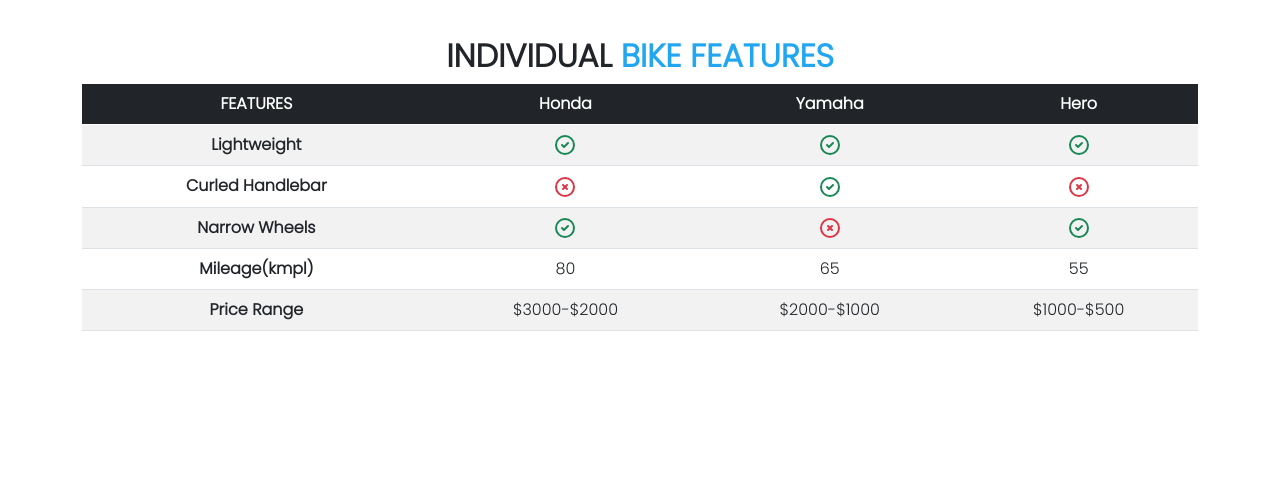
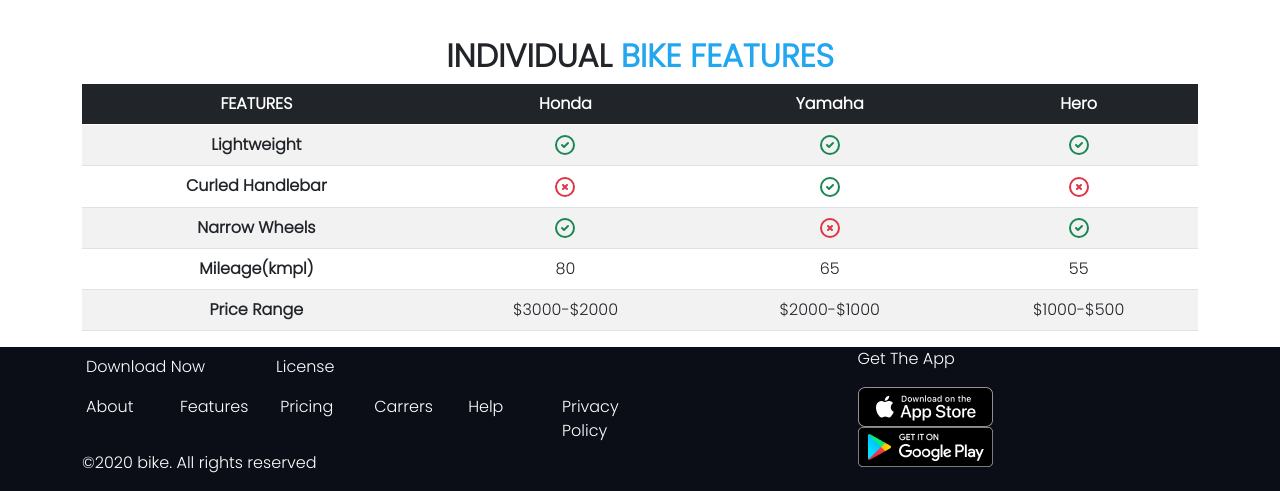
Before and after one commit to coder71-bd/hondamall, a plain HTML site: page index.html in a window 1280 px wide. Shown: the part 3517-4008 px from the top of the page. Before the commit the page ends 3864 px from the top, so only its background shows below. Drawn offline with nearby package versions, Linux system fonts and the light colour scheme.

Commit message:
footer completed

```diff
--- a/css/style.css
+++ b/css/style.css
@@ -57,3 +57,14 @@
 .faq--font {
   font-family: 'Inter', sans-serif;
 }
+
+/* --------------------
+    FOOTER STYLES
+-------------------- */
+footer {
+  --footer-bg: #0b0d17;
+}
+
+.footer--bg {
+  background-color: var(--footer-bg);
+}
--- a/index.html
+++ b/index.html
@@ -674,7 +674,9 @@
         </div>
       </section>
 
-      <!-- DEMO PRODUCTS SECTION -->
+      <!-- *************
+        DEMO PRODUCTS SECTION
+      ************* -->
       <section id="products" class="my-5">
         <!-- DEMO PRODUCTS TITLE -->
         <h2 class="fw-bold text-center text-uppercase">demo products</h2>
@@ -773,7 +775,9 @@
         </div>
       </section>
 
-      <!-- COMPARISON SECTION -->
+      <!-- *************
+        COMPARISON SECTION
+      ************* -->
       <section>
         <!-- comaprison title -->
         <h2 class="fw-bold text-center text-uppercase">
@@ -1003,6 +1007,56 @@
       </section>
     </main>
 
+    <!-- ********************
+            FOOTER
+    ******************** -->
+    <footer class="footer--bg">
+      <div class="container">
+        <div class="row">
+          <div class="col-md">
+            <div class="row">
+              <a href="#" class="col col-sm-4 nav-link text-white"
+                >Download Now</a
+              >
+              <a href="#" class="col col-sm-4 nav-link text-white">License</a>
+            </div>
+
+            <!-- footer links -->
+            <div class="row">
+              <a href="#" class="nav-link text-white col">About</a>
+              <a href="#" class="nav-link text-white col">Features</a>
+              <a href="#" class="nav-link text-white col">Pricing</a>
+              <a href="#" class="nav-link text-white col">Carrers</a>
+              <a href="#" class="nav-link text-white col">Help</a>
+              <a href="#" class="nav-link text-white col">Privacy Policy</a>
+            </div>
+
+            <!-- copywright -->
+            <p class="text-white">&copy;2020 bike. All rights reserved</p>
+          </div>
+
+          <!-- footer icons -->
+          <div class="col-md d-flex justify-content-center">
+            <div>
+              <p class="text-white">Get The App</p>
+              <img
+                class="d-block"
+                src="assets/icons/footer-icons/appstore.png"
+                alt="appstore"
+                width="135"
+              />
+              <img
+                class="d-block"
+                src="assets/icons/footer-icons/playstore.png"
+                alt="playstore"
+                width="135"
+              />
+            </div>
+          </div>
+        </div>
+      </div>
+    </footer>
+
     <!-- bootstrap js -->
     <script
       src="https://cdn.jsdelivr.net/npm/bootstrap@5.0.2/dist/js/bootstrap.bundle.min.js"
```
Also changed, not shown: assets/icons/footer-icons/appstore.png (added), assets/icons/footer-icons/playstore.png (added).
